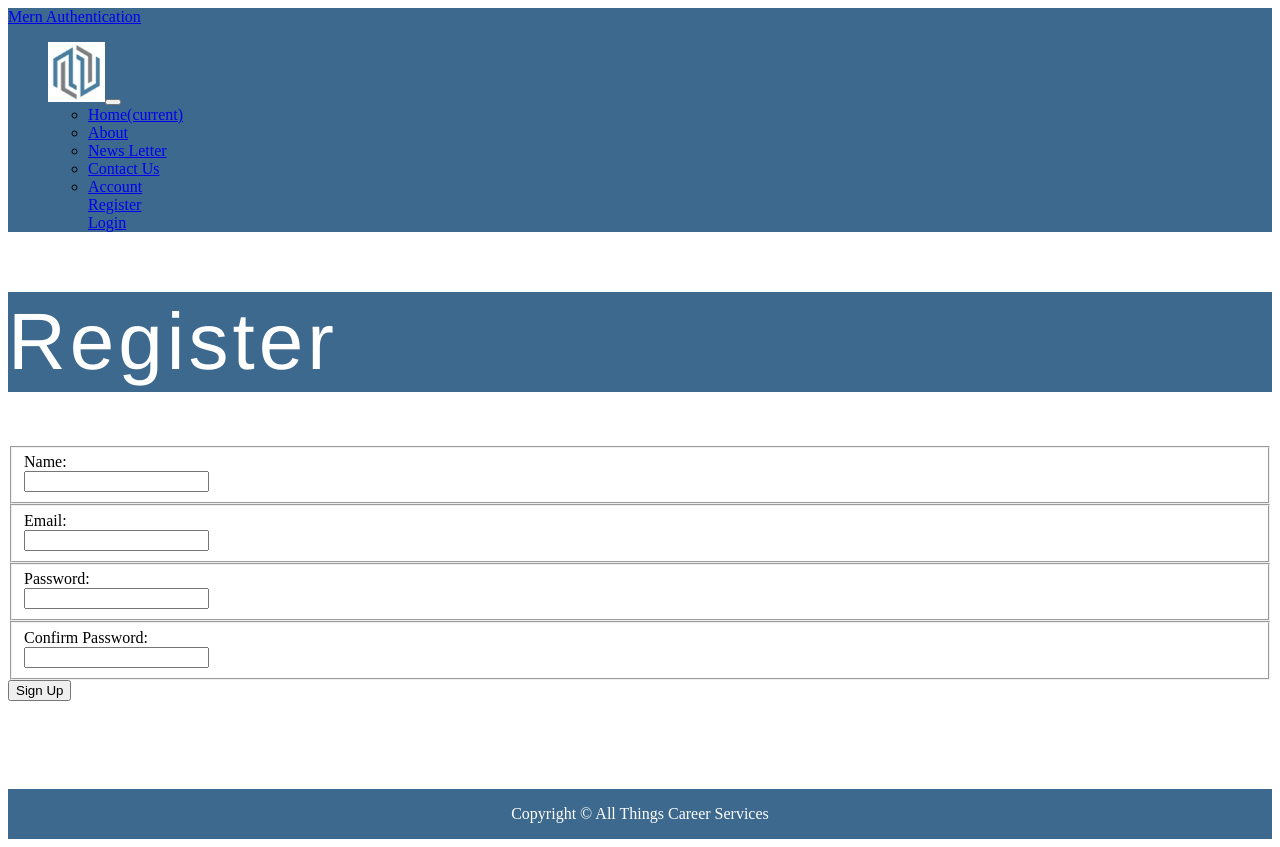
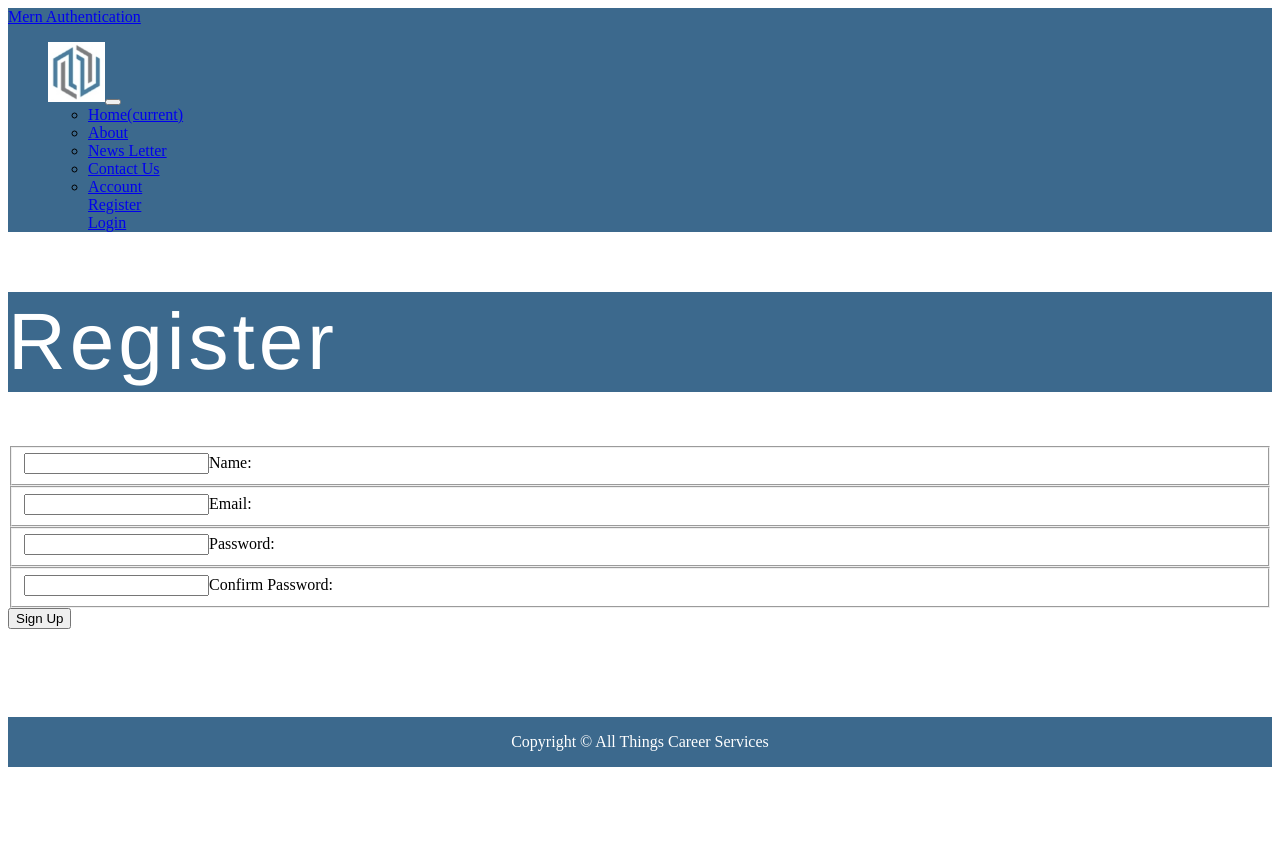
Before and after one commit to yderek5/leadership-learning-series, a React (Create React App) app in the folder client/src/: page /signup in a window 1280 px wide. After the commit the page ends 800 px from the top, so only its background shows below. Built offline with nearby package versions, Linux system fonts and the light colour scheme; the HTML template or start-up script is replaced by a standard one.

Commit message:
Sign In And Sign UP materialized

```diff
--- a/client/public/test.html
+++ b/client/public/test.html
@@ -22,6 +22,7 @@
 	<div class ="input-field">
 		<input type="text" id="name">
 		<label for= "name" class ="active">SOme Label</label>
+	</div>
 </form>
       <!--Import jQuery before materialize.js-->
       <script type="text/javascript" src="https://code.jquery.com/jquery-3.2.1.min.js"></script>
--- a/client/src/_components/auth/signin.js
+++ b/client/src/_components/auth/signin.js
@@ -8,8 +8,9 @@ import './auth.css';
 const renderInput = field => {
     const { input, type } = field;
     return (
-        <div>
+        <div className="input-field">
             <input {...input} type={type} className="form-control" />
+            <label for= {type} class ="active">{type}</label>
         </div>
     );
 }
@@ -36,13 +37,13 @@ class Signin extends Component {
 
         return (
             <Form onSubmit={handleSubmit(this.handleFormSubmit.bind(this))}>
-                <div className="form-group">
-                    <label>Email:</label>
-                    <Field name="email"
+                <div className="input-field">
+
+                    <Field id ="email" name="email"
                         type="email" component={renderInput} />
+
                 </div>
-                <div className="form-group">
-                    <label>Password:</label>
+                <div className="input-field">
                     <Field name="password"
                         type="password" component={renderInput} />
                 </div>
--- a/client/src/_components/auth/signup.js
+++ b/client/src/_components/auth/signup.js
@@ -7,9 +7,14 @@ import './auth.css';
 
 const renderInput=field=>{
     const {meta: {touched,error}}=field;
+    const { input, type, label } = field;
     return(
-        <div>
-            <input {...field.input} type={field.type} className="form-control" />
+        <div className="input-field">
+
+            <input {...input} type={type} className="form-control" />
+            <label for= {type} class ="active">{label}</label>
+
+
             <div className="error">{touched?error:''}</div>
         </div>
     );
@@ -36,35 +41,38 @@ class Signup extends Component {
         return (
             <form onSubmit={handleSubmit(this.handleFormSubmit.bind(this))}>
                <fieldset className="form-group">
-                    <label>Name:</label>
                     <Field
                     name="name"
+                    label="Name:"
                     component={renderInput}
                     type="text"
                     />
                 </fieldset>
 
                 <fieldset className="form-group">
-                    <label>Email:</label>
+
                     <Field
                     name="email"
+                    label="Email:"
                     component={renderInput}
                     type="email"
                     />
                 </fieldset>
 
                 <fieldset className="form-group">
-                    <label>Password:</label>
+
                     <Field
                     name="password"
+                    label="Password:"
                     component={renderInput}
                     type="password"
                     />
                 </fieldset>
                 <fieldset className="form-group">
-                    <label>Confirm Password:</label>
+
                     <Field
                     name="passwordConfirm"
+                    label="Confirm Password:"
                     component={renderInput}
                     type="password"
                     />
```
